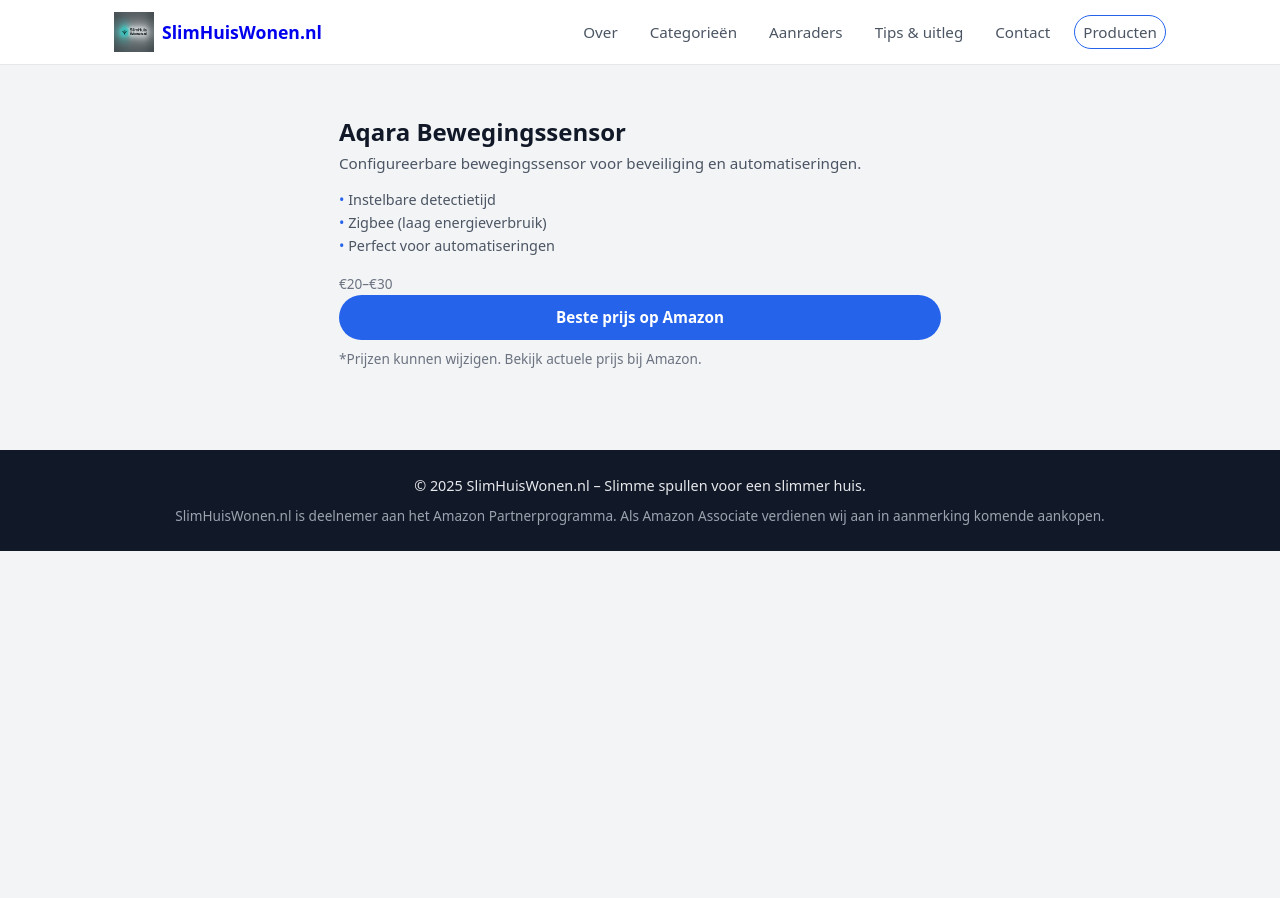
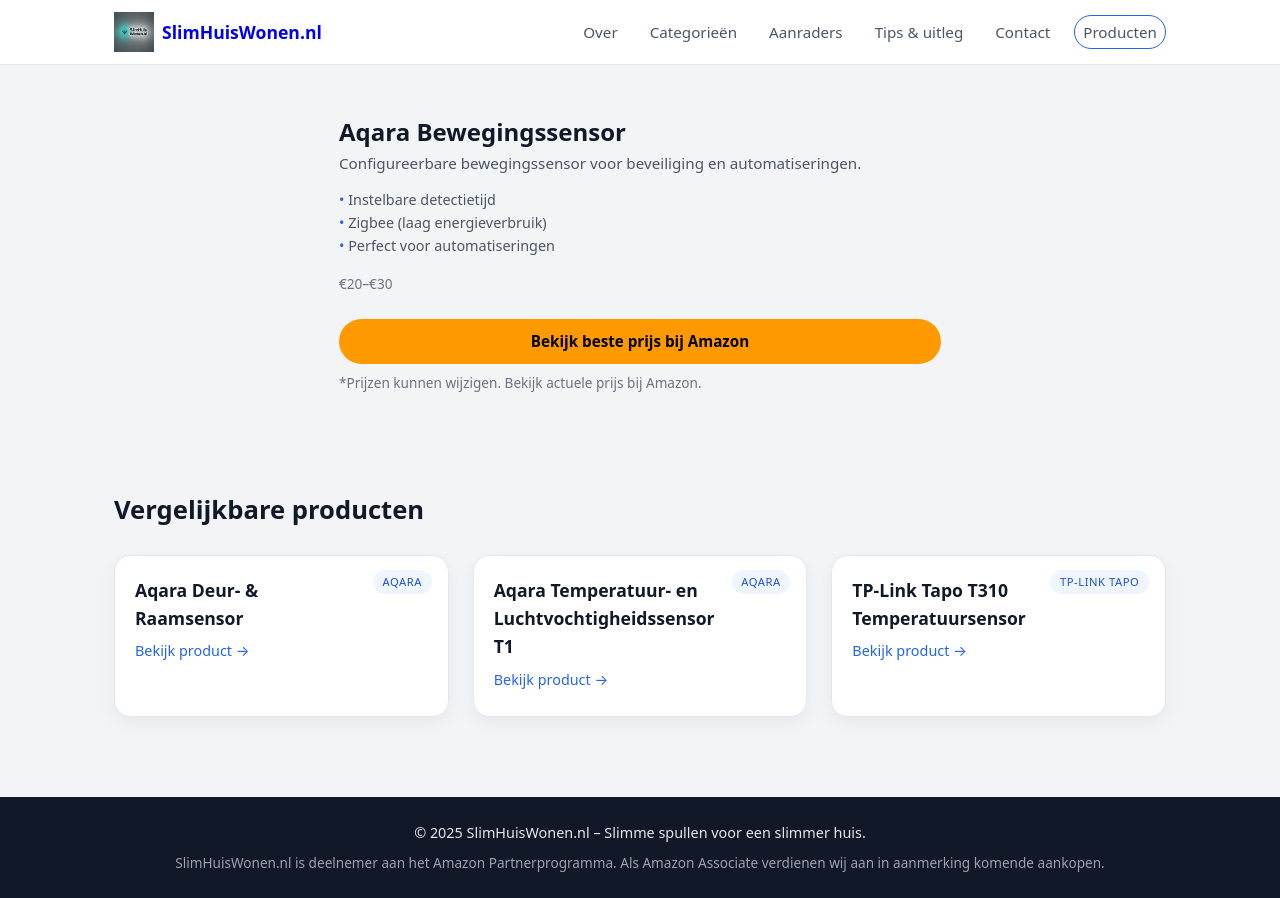
Before and after one commit to hafidgrad/SlimHuisWonen, a Next.js app: page /producten/aqara-bewegingssensor in a window 1280 px wide. Before the commit the page ends 800 px from the top, so only its background shows below. Built offline with nearby package versions, Linux system fonts and the light colour scheme.

Commit message:
Add sticky CTA and related products for conversion boost

```diff
--- a/app/globals.css
+++ b/app/globals.css
@@ -452,3 +452,25 @@ code {
 .category-links a:hover {
   background: #e0e0e0;
 }
+/* Primaire Amazon CTA */
+.btn-primary {
+  background: #ff9900;
+  color: #000;
+  font-weight: 700;
+}
+
+.btn-primary:hover {
+  background: #f08c00;
+}
+
+/* Beste keuze extra aandacht */
+.product-card.highlight .btn-primary {
+  box-shadow: 0 0 0 2px rgba(255, 153, 0, 0.4);
+}
+
+.sticky-cta {
+  position: sticky;
+  bottom: 12px;
+  margin-top: 24px;
+  z-index: 10;
+}
--- a/app/producten/[slug]/page.jsx
+++ b/app/producten/[slug]/page.jsx
@@ -1,6 +1,11 @@
 import Header from "@/components/Header";
 import Footer from "@/components/Footer";
-import { getAllProducts, getProductBySlug } from "@/data/products";
+import Link from "next/link";
+import {
+  getAllProducts,
+  getProductBySlug,
+  getProductsByCategory,
+} from "@/data/products";
 
 export function generateStaticParams() {
   return getAllProducts().map((p) => ({ slug: p.slug }));
@@ -21,9 +26,7 @@ export async function generateMetadata({ params }) {
   return {
     title: product.title,
     description: product.description,
-    alternates: {
-      canonical: url,
-    },
+    alternates: { canonical: url },
     openGraph: {
       title: product.title,
       description: product.description,
@@ -51,6 +54,10 @@ export default function ProductDetailPage({ params }) {
     );
   }
 
+  const related = getProductsByCategory(product.category)
+    .filter((p) => p.slug !== product.slug)
+    .slice(0, 3);
+
   const url = `https://slimhuiswonen.nl/producten/${product.slug}`;
 
   const jsonLd = {
@@ -76,7 +83,7 @@ export default function ProductDetailPage({ params }) {
     offers: {
       "@type": "Offer",
       priceCurrency: "EUR",
-      url: product.affiliateUrl === "#" ? undefined : product.affiliateUrl,
+      url: product.affiliateUrl,
       availability: "https://schema.org/InStock",
     },
   };
@@ -99,27 +106,57 @@ export default function ProductDetailPage({ params }) {
 
             <p className="muted">{product.priceHint}</p>
 
+            {/* Sticky CTA */}
+            <div className="sticky-cta">
               <a
                 href={product.affiliateUrl}
                 className="btn btn-primary product-btn"
                 target="_blank"
                 rel="noreferrer"
               >
-              Beste prijs op Amazon
+                Bekijk beste prijs bij Amazon
               </a>
+            </div>
+
             <p className="muted small">
               *Prijzen kunnen wijzigen. Bekijk actuele prijs bij Amazon.
             </p>
           </div>
         </section>
-      </main>
 
-      <Footer />
+        {/* Vergelijkbare producten */}
+        {related.length > 0 && (
+          <section className="section related-products">
+            <div className="container">
+              <h2>Vergelijkbare producten</h2>
 
+              <div className="product-grid">
+                {related.map((p) => (
+                  <article key={p.slug} className="product-card">
+                    <div className="product-tag">{p.brand}</div>
+                    <h3>{p.title}</h3>
+
+                    <Link
+                      href={`/producten/${p.slug}`}
+                      className="product-details-link"
+                    >
+                      Bekijk product →
+                    </Link>
+                  </article>
+                ))}
+              </div>
+            </div>
+          </section>
+        )}
+
+        {/* Structured data */}
         <script
           type="application/ld+json"
           dangerouslySetInnerHTML={{ __html: JSON.stringify(jsonLd) }}
         />
+      </main>
+
+      <Footer />
     </>
   );
 }
```
Lines whose indentation alone changed are shown as unchanged.
